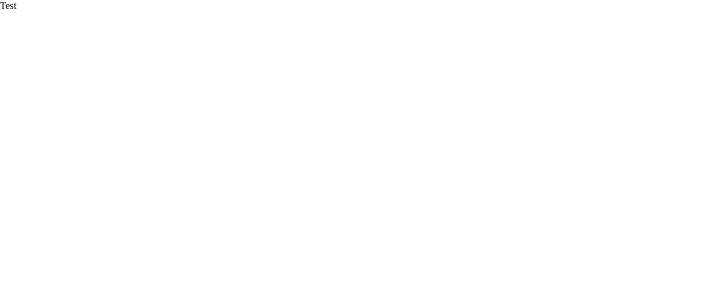
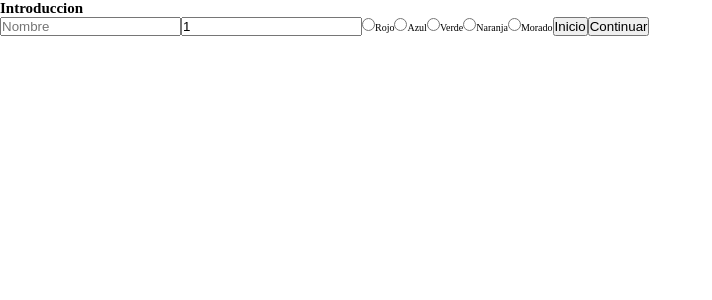
Before and after one commit to juanpichvrdo/fintech, a React (Create React App) app: page /introduccion in a window 1280 px wide. Shown: the top 300 px of the page, without its empty margins (0-712 px from the left). Built offline with nearby package versions, Linux system fonts and the light colour scheme.

Commit message:
Add button 3 and 4 with functionality and introduction page functionality.

```diff
--- a/src/App.js
+++ b/src/App.js
@@ -4,7 +4,8 @@ import "./App.scss";
 class App extends Component {
   state = {
     randomColor: "",
-    prime: 1
+    prime: 1,
+    name: "Juan Daniel"
   };
 
   randomColor = () => {
@@ -29,16 +30,31 @@ class App extends Component {
     }
   };
 
+  changeLetter = name => {
+    setTimeout(() => {
+      const nameArr = name.split("");
+      const firstLetter = nameArr.shift();
+      nameArr.push(firstLetter);
+
+      this.setState({ name: nameArr.join("") });
+    }, 500);
+  };
+
+  changePage = () => {
+    this.props.history.push("/introduccion");
+  };
+
   render() {
-    const { randomColor, prime } = this.state;
-    console.log(prime);
+    const { randomColor, prime, name } = this.state;
     return (
       <div className="App" style={{ background: randomColor }}>
-        <h1 className="page__title">Juan Daniel</h1>
+        <h1 className="page__title">{name}</h1>
         <p className="page__subtitle">jpichardopena@gmail.com</p>
         <div className="page__buttons">
-          <button onClick={this.randomColor}>Cambiar color de pagina</button>
+          <button onClick={this.randomColor}>Boton 1</button>
           <button onClick={this.primeNumber.bind(this, prime)}>{prime}</button>
+          <button onClick={this.changeLetter.bind(this, name)}>Boton 3</button>
+          <button onClick={this.changePage}>Boton 4</button>
         </div>
       </div>
     );
--- a/src/Introduccion.js
+++ b/src/Introduccion.js
@@ -1,8 +1,100 @@
 import React, { Component } from "react";
 
 class Introduccion extends Component {
+  state = {
+    nombre: "",
+    edad: 1,
+    color: ""
+  };
+  changePage = () => {
+    this.props.history.push("/");
+  };
+  handleOnChange = e => {
+    this.setState({ [e.target.name]: e.target.value });
+  };
+
+  handleSubmit = e => {
+    e.preventDefault();
+  };
+  showAlert = () => {
+    const { nombre, edad, color } = this.state;
+    const introductionText = `Mi nombre es ${nombre}, tengo ${edad} años y me gusta el ${color}.`;
+    alert(introductionText);
+  };
   render() {
-    return <div>Test</div>;
+    const { nombre, edad } = this.state;
+    return (
+      <div className="introduccion">
+        <h2 className="introduccion__heading">Introduccion</h2>
+        <form onSubmit={this.handleSubmit}>
+          <input
+            type="text"
+            value={nombre}
+            onChange={this.handleOnChange}
+            name="nombre"
+            placeholder="Nombre"
+            required
+          />
+          <input
+            type="number"
+            value={edad}
+            onChange={this.handleOnChange}
+            name="edad"
+            placeholder="Edad"
+            required
+          />
+          <label>
+            <input
+              type="radio"
+              value="rojo"
+              onChange={this.handleOnChange}
+              name="color"
+            />
+            Rojo
+          </label>
+          <label>
+            <input
+              type="radio"
+              value="azul"
+              onChange={this.handleOnChange}
+              name="color"
+            />
+            Azul
+          </label>
+          <label>
+            <input
+              type="radio"
+              value="verde"
+              onChange={this.handleOnChange}
+              name="color"
+            />
+            Verde
+          </label>
+          <label>
+            <input
+              type="radio"
+              value="naranja"
+              onChange={this.handleOnChange}
+              name="color"
+            />
+            Naranja
+          </label>
+          <label>
+            <input
+              type="radio"
+              value="morado"
+              onChange={this.handleOnChange}
+              name="color"
+            />
+            Morado
+          </label>
+          <button onClick={this.changePage}>Inicio</button>
+          <button type="submit" onClick={this.showAlert}>
+            Continuar
+          </button>
+        </form>
+      </div>
+    );
   }
 }
 
```
